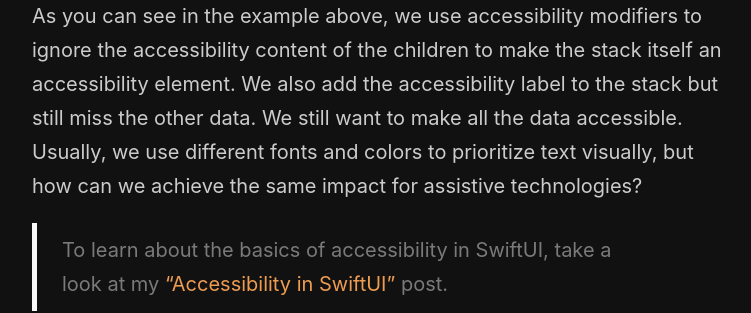
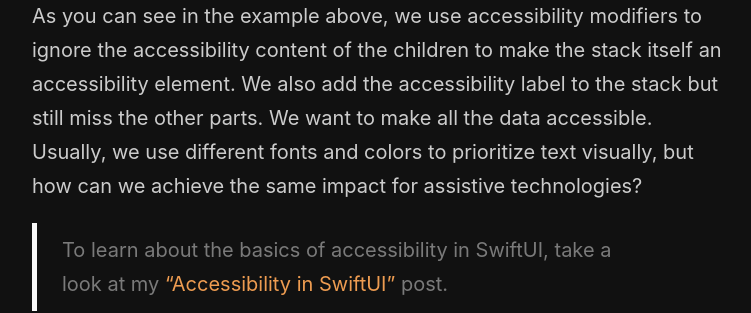
Before and after one commit to mecid/mecid.github.io, a Jekyll site: the page built from _posts/2021-10-06-custom-accessibility-content-in-swiftui.md, in a window 1280 px wide and 900 px high, scrolled down 1648 px. Shown: the part 256-569 px from the top of the window, without its empty margins (258-1009 px from the left). Built offline with Jekyll 4.4.1, drawn with Linux system fonts in a browser that asks for light colours.

Commit message:
another improvements to custom accessibility content post

````diff
--- a/_posts/2021-10-06-custom-accessibility-content-in-swiftui.md
+++ b/_posts/2021-10-06-custom-accessibility-content-in-swiftui.md
@@ -62,7 +62,7 @@
 }
 ```
 
-As you can see in the example above, we use accessibility modifiers to ignore the accessibility content of the children to make the stack itself an accessibility element. We also add the accessibility label to the stack but still miss the other data. We still want to make all the data accessible. Usually, we use different fonts and colors to prioritize text visually, but how can we achieve the same impact for assistive technologies?
+As you can see in the example above, we use accessibility modifiers to ignore the accessibility content of the children to make the stack itself an accessibility element. We also add the accessibility label to the stack but still miss the other parts. We want to make all the data accessible. Usually, we use different fonts and colors to prioritize text visually, but how can we achieve the same impact for assistive technologies?
 
 > To learn about the basics of accessibility in SwiftUI, take a look at my ["Accessibility in SwiftUI"](/2019/09/10/accessibility-in-swiftui/) post.
 
````
